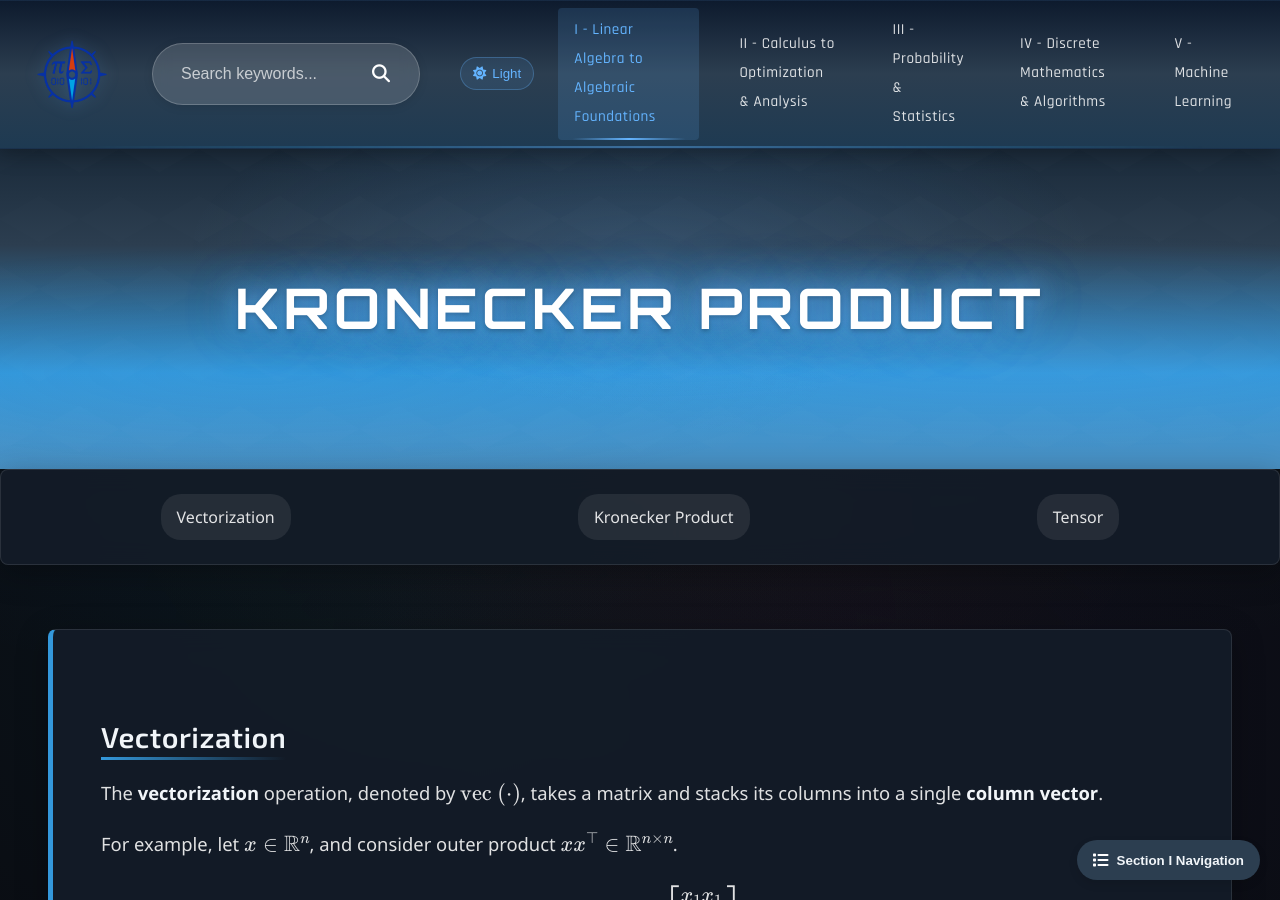
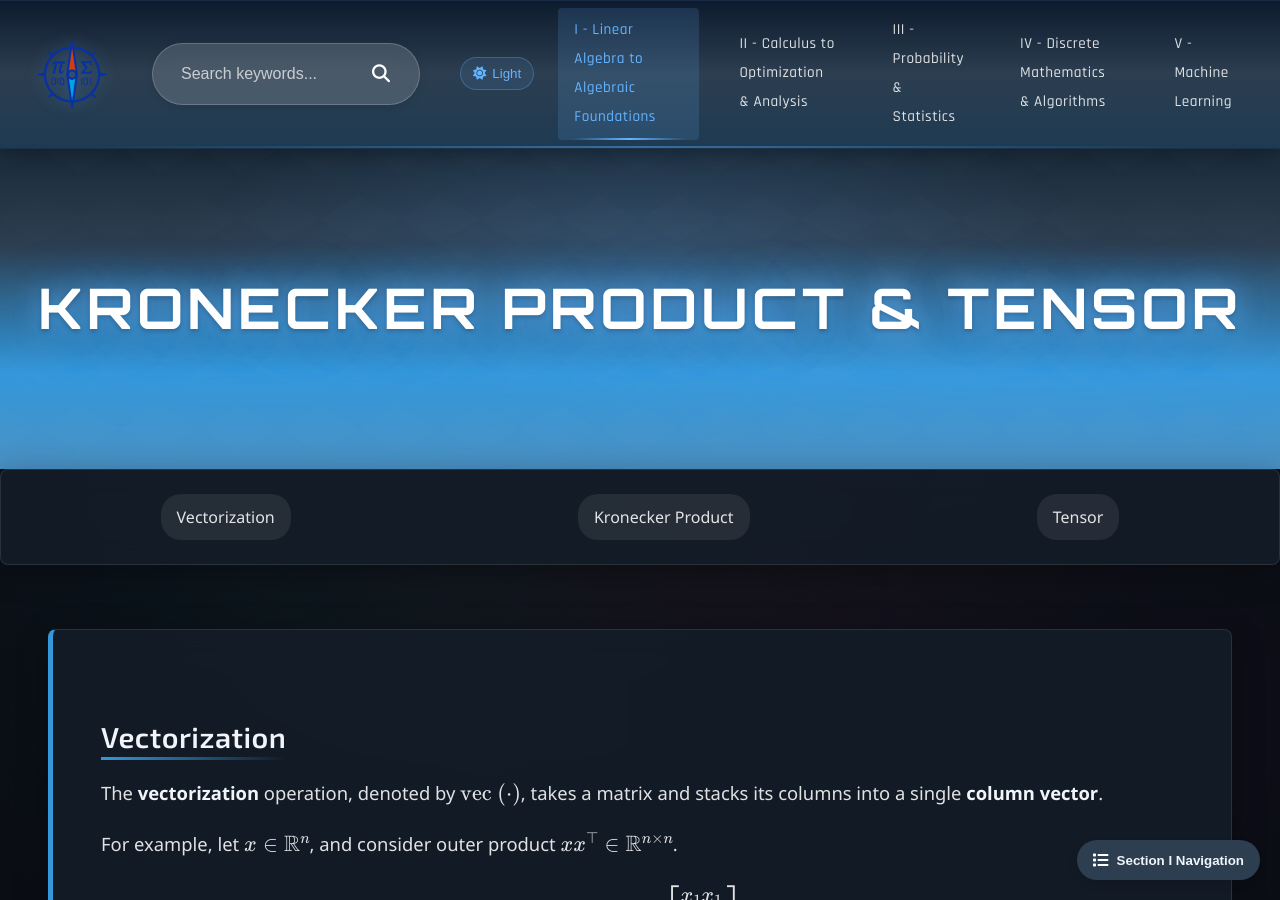
Before and after one commit to Yusukey01/yusukey01.github.io, a Jekyll site: the page built from Mathematics/Linear_algebra/kronecker.html, in a window 1280 px wide and 900 px high. Built offline with Jekyll 4.4.1, drawn with Linux system fonts in a browser that asks for light colours.

Commit message:
revised explanations

```diff
--- a/Mathematics/Linear_algebra/kronecker.html
+++ b/Mathematics/Linear_algebra/kronecker.html
@@ -12,7 +12,7 @@ uses_python: false
         {% include learning_resource_schema.html topic_id=page.topic_id %}
 
         <div class="hero-section">
-            <h1 class="webpage-name">Kronecker Product</h1>
+            <h1 class="webpage-name">Kronecker Product & Tensor</h1>
         </div>
 
         {% include section_navigation.html %}
```
